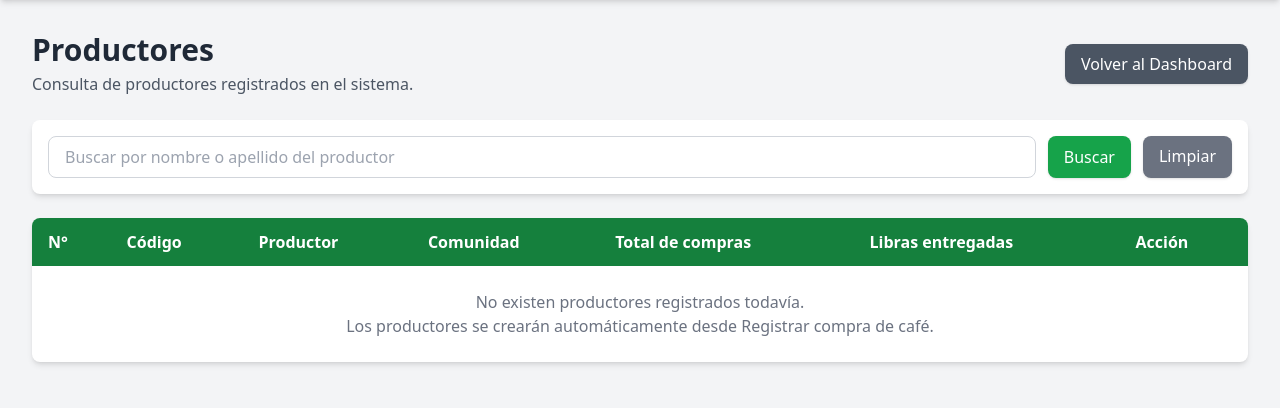
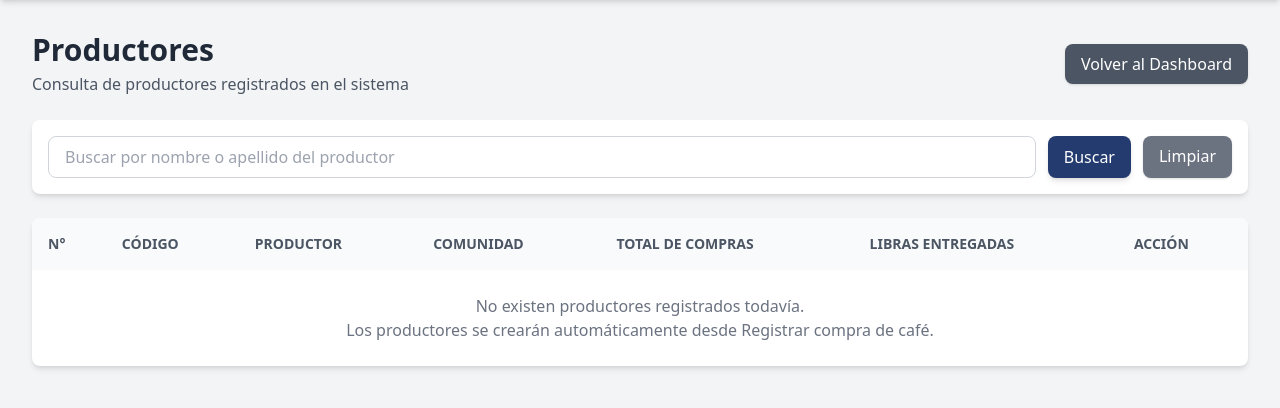
Before and after one commit to valle2408/avanzadavalle, a Django app: page /productores/ in a window 1280 px wide. Shown: the part 76-484 px from the top of the page. Run offline with Django 5.2, Linux system fonts and the light colour scheme; a user stored in the database is signed in; data comes from the database, SQL or seed files in the repository; both versions use the stored data as it was after the commit; data that the repository does not hold is empty; some libraries are stand-ins or nearby versions.

Commit message:
afinamiento del modulo de productores antes que se realice la prueba temporal de django productor

```diff
--- a/productores/templates/productores/formulario_productor.html
+++ b/productores/templates/productores/formulario_productor.html
@@ -128,7 +128,7 @@
             <div class="flex flex-col sm:flex-row gap-3">
 
                 <button type="submit"
-                        class="bg-green-600 hover:bg-green-700 text-white px-4 py-2 rounded-lg shadow">
+                        class="w-full sm:w-auto bg-[#233b6e] text-white px-4 py-2 rounded-lg shadow-md hover:bg-[#1a2c53] transition-colors duration-300">
                     Guardar cambios
                 </button>
 
--- a/productores/templates/productores/lista_productores.html
+++ b/productores/templates/productores/lista_productores.html
@@ -12,7 +12,7 @@
         <div>
             <h1 class="text-3xl font-bold text-gray-800">Productores</h1>
             <p class="text-gray-600 mt-1">
-                Consulta de productores registrados en el sistema.
+                Consulta de productores registrados en el sistema
             </p>
         </div>
 
@@ -36,7 +36,7 @@
                    class="w-full border border-gray-300 rounded-lg px-4 py-2 focus:outline-none focus:ring-2 focus:ring-green-500">
 
             <button type="submit"
-                    class="bg-green-600 hover:bg-green-700 text-white px-4 py-2 rounded-lg shadow">
+                    class="w-full md:w-auto bg-[#233b6e] text-white px-4 py-2 rounded-lg shadow-md hover:bg-[#1a2c53] transition-colors duration-300">
                 Buscar
             </button>
 
@@ -56,15 +56,15 @@
 
             <table class="min-w-full border-collapse">
 
-                <thead class="bg-green-700 text-white">
+                <thead class="bg-gray-50 text-gray-600 uppercase text-sm">
                     <tr>
-                        <th class="px-4 py-3 text-left">N°</th>
-                        <th class="px-4 py-3 text-left">Código</th>
-                        <th class="px-4 py-3 text-left">Productor</th>
-                        <th class="px-4 py-3 text-left">Comunidad</th>
-                        <th class="px-4 py-3 text-left">Total de compras</th>
-                        <th class="px-4 py-3 text-left">Libras entregadas</th>
-                        <th class="px-4 py-3 text-left">Acción</th>
+                        <th class="px-4 py-4 text-left font-semibold">N°</th>
+                        <th class="px-4 py-4 text-left font-semibold">Código</th>
+                        <th class="px-4 py-4 text-left font-semibold">Productor</th>
+                        <th class="px-4 py-4 text-left font-semibold">Comunidad</th>
+                        <th class="px-4 py-4 text-left font-semibold">Total de compras</th>
+                        <th class="px-4 py-4 text-left font-semibold">Libras entregadas</th>
+                        <th class="px-4 py-4 text-left font-semibold">Acción</th>
                     </tr>
                 </thead>
 
@@ -102,7 +102,7 @@
 
                         <td class="px-4 py-3">
                             <a href="{% url 'productores:detalle_productor' productor.pk %}"
-                               class="bg-blue-600 hover:bg-blue-700 text-white px-3 py-1 rounded shadow">
+                               class="bg-[#233b6e] hover:bg-[#1a2c53] text-white px-3 py-1 rounded shadow transition-colors duration-300">
                                 Ver
                             </a>
                         </td>
@@ -142,7 +142,7 @@
             </a>
             {% endif %}
 
-            <span class="px-3 py-2 bg-green-600 text-white rounded">
+            <span class="px-3 py-2 bg-[#233b6e] text-white rounded">
                 Página {{ page_obj.number }} de {{ page_obj.paginator.num_pages }}
             </span>
 
```
Also changed, not shown: productores/templates/productores/detalle_productor.html (+6 -6 lines), db.sqlite3.
